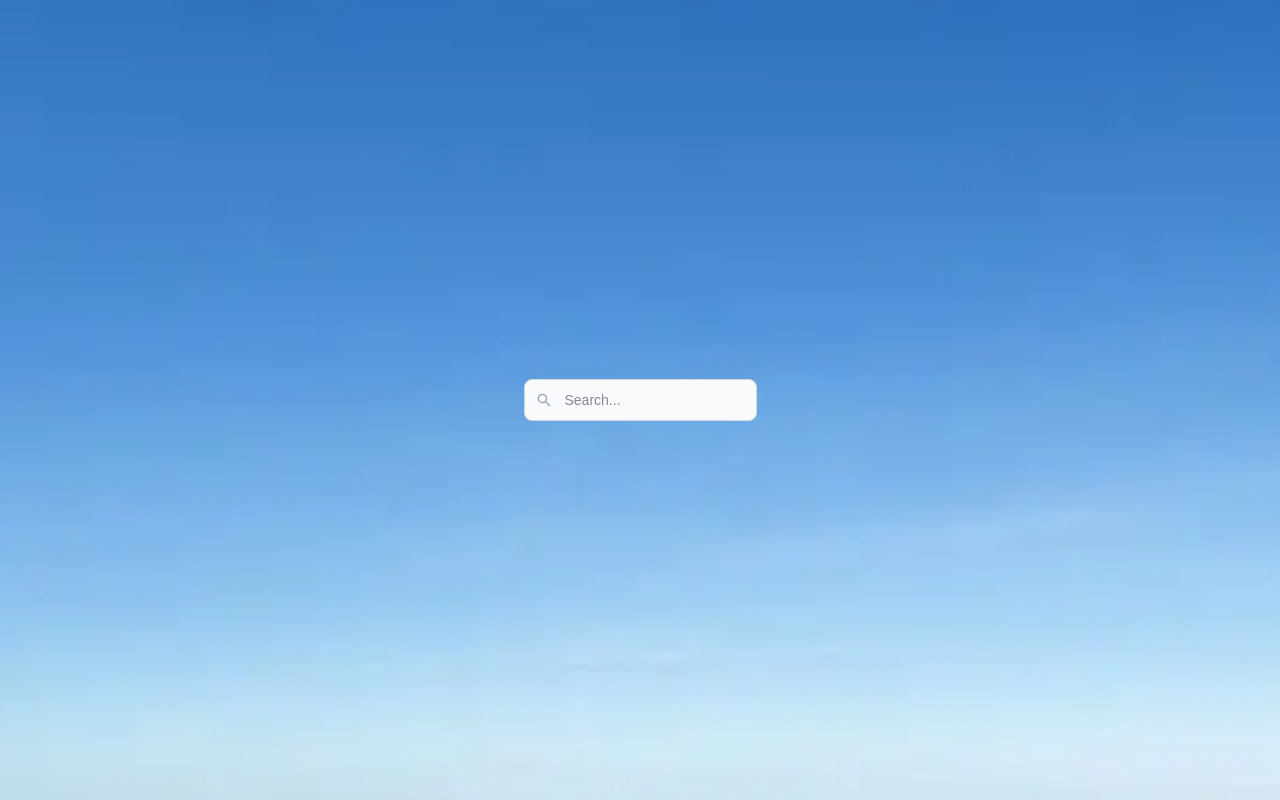
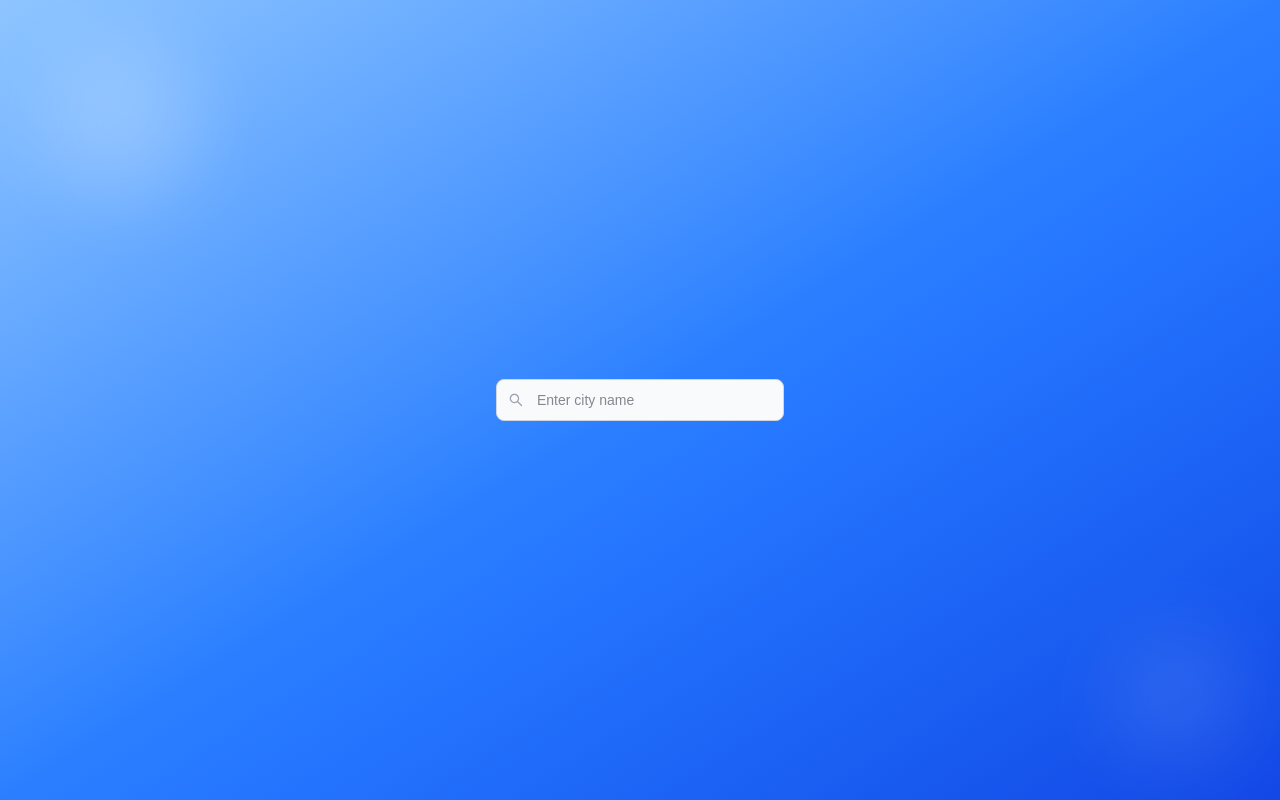
Before and after one commit to Dilhani98/weathet_reporting_app, a Next.js app: page / in a window 1280 px wide. Built offline with nearby package versions, Linux system fonts and the light colour scheme.

Commit message:
implement search function & update data on the weather card

```diff
--- /dev/null
+++ b/src/app/api/weather/route.tsx
@@ -0,0 +1,21 @@
+import { NextRequest, NextResponse } from 'next/server';
+
+const API_KEY = process.env.PUBLIC_WEATHER_API_KEY;
+
+export async function GET(req: NextRequest) {
+  const city = req.nextUrl.searchParams.get('city');
+  if (!city) {
+    return NextResponse.json({ error: 'City is required' }, { status: 400 });
+  }
+
+const res = await fetch(
+    `http://api.weatherapi.com/v1/current.json?key=${API_KEY}&q=${city}&aqi=no`
+);
+
+  if (!res.ok) {
+    return NextResponse.json({ error: 'Failed to fetch weather data' }, { status: res.status });
+  }
+
+  const data = await res.json();
+  return NextResponse.json(data);
+}
--- a/src/app/components/Forecastcard.tsx
+++ b/src/app/components/Forecastcard.tsx
@@ -0,0 +1,57 @@
+
+
+interface WeatherApiData {
+  location: {
+    name: string;
+    region: string;
+    country: string;
+    lat: number;
+    lon: number;
+    tz_id: string;
+    localtime: string;
+  };
+  current: {
+    temp_c: number;
+    temp_f: number;
+    is_day: number;
+    condition: {
+      text: string;
+      icon: string;
+      code: number;
+    };
+    humidity: number;
+    feelslike_c: number;
+    wind_kph: number;
+    wind_dir: string;
+    pressure_mb: number;
+    precip_mm: number;
+  };
+}
+
+
+
+export default function Forecastcard({ data }: { data: WeatherApiData }) {
+  return (
+    <div className="backdrop-blur-md bg-white/20 border border-white/30 text-white rounded-xl p-6 w-80 shadow-lg">
+      <h2 className="text-2xl font-bold text-center">{data.location.name}</h2>
+      <p className="text-center uppercase text-sm mt-2">{data.current.condition.text}</p>
+      <div className="flex justify-center my-4">
+        <img
+          src={`https:${data.current.condition.icon}`}
+          alt="weather"
+        />
+      </div>
+      <p className="text-4xl font-semibold text-center">{data.current.temp_c.toFixed(1)}°C</p>
+      <div className="flex justify-between text-sm mt-4 px-2">
+        <div>
+          Feels Like<br />
+          <strong>{data.current.feelslike_c.toFixed(1)}°C</strong>
+        </div>
+        <div>
+          Humidity<br />
+          <strong>{data.current.humidity}%</strong>
+        </div>
+      </div>
+    </div>
+  );
+}
--- a/src/app/components/SearchBar.tsx
+++ b/src/app/components/SearchBar.tsx
@@ -1,37 +1,29 @@
-"use client";
-import React, { useState } from 'react';
+'use client';
 import { AiOutlineSearch } from 'react-icons/ai';
+import { useState } from 'react';
 
-type SearchBarProps = {
-    // Define your props here, e.g.:
-     onSearch: (query: string) => void;
-};
+const SearchBar = ({ onSearch }: { onSearch: (city: string) => void }) => {
+  const [searchTerm, setSearchTerm] = useState('');
 
-const SearchBar: React.FC<SearchBarProps> = (props) => {
-
-    const [query, setQuery] = useState('');
-
-        const handleChange = (e: React.ChangeEvent<HTMLInputElement>) => {
-            setQuery(e.target.value);
-        };
-
-        const handleSubmit = (e: React.FormEvent) => {
+  const handleSubmit = (e: React.FormEvent<HTMLFormElement>) => {
     e.preventDefault();
-             props.onSearch(query);
+    if (!searchTerm.trim()) return;
+    onSearch(searchTerm.trim());
+    setSearchTerm('');
   };
 
   return (
-        <form onSubmit={handleSubmit} className="flex items-center">
-                <div className="relative w-full">
+    <form className="flex items-center" onSubmit={handleSubmit}>
+      <div className="relative w-72">
         <div className="absolute inset-y-0 left-0 flex items-center pl-3 pointer-events-none">
           <AiOutlineSearch className="text-gray-400" />
         </div>
         <input
           type="text"
           className="bg-gray-50 border border-gray-300 text-gray-900 text-sm rounded-lg focus:ring-blue-500 focus:border-blue-500 block w-full pl-10 p-2.5"
-                        placeholder="Search..."
-                        value={query}
-                        onChange={handleChange}
+          placeholder="Enter city name"
+          onChange={(e) => setSearchTerm(e.target.value)}
+          value={searchTerm}
         />
       </div>
     </form>
--- a/src/app/page.tsx
+++ b/src/app/page.tsx
@@ -1,25 +1,69 @@
-"use client";
+'use client';
+import { useState } from "react";
+import Forecastcard from "./components/Forecastcard";
 import SearchBar from "./components/SearchBar";
-import { useState } from "react";
+
 
 export default function Home() {
-  const [searchQuery, setSearchQuery] = useState('');
 
-  const handleSearch = (query: string) => {
-    setSearchQuery(query);
-    console.log("Search Query:", query);
-    // add search logic if needed
+
+  const [weatherData, setWeatherData] = useState(null);
+  const [error, setError] = useState<string | null>(null);
+
+  const handleSearch = async (city: string) => {
+    try {
+      const res = await fetch(`/api/weather?city=${city}`);
+      const data = await res.json();
+      if (data.error) {
+        console.error("API error:", data.error);
+        setWeatherData(null);
+        setError("city is not found. Please try again.");
+      } else {
+        setWeatherData(data);
+        setError(null);
+      }
+    } catch (error) {
+      console.error("Network error:", error);
+      setWeatherData(null);
+      setError("Network error. Please try again later.");
+    }
   };
 
+
+
   return (
-    <main className="bg-[url('/background.webp')] bg-cover bg-center bg-fixed min-h-screen flex flex-col items-center justify-center p-24">
-      <SearchBar onSearch={handleSearch} />
-      {searchQuery && (
-        <p className="mt-4 text-white text-lg bg-black bg-opacity-50 px-4 py-2 rounded">
-          Searching for: {searchQuery}
-        </p>
-      )}
 
+    <main className="flex justify-center items-center min-h-screen bg-gradient-to-br from-blue-300 via-blue-500 to-blue-700 relative">
+      {/* Decorative blurred circles */}
+      <div className="absolute w-40 h-40 bg-white/20 rounded-full top-10 left-10 blur-2xl"></div>
+      <div className="absolute w-32 h-32 bg-white/10 rounded-full bottom-10 right-10 blur-2xl"></div>
+
+      {/* Centered container for SearchBar and Forecastcard */}
+      <div className="z-10 flex flex-col items-center gap-6">
+        <SearchBar onSearch={handleSearch} />
+
+        {error && (
+          <div className="relative w-full max-w-md px-4 py-3 rounded-lg bg-red-100 border border-red-400 text-red-700 flex items-start gap-3 shadow-md animate-fade-in">
+            <span className="text-xl">⚠️</span>
+            <p className="flex-1">{error}</p>
+            <button
+              onClick={() => setError("")}
+              className="text-red-600 font-bold hover:text-red-800 transition-colors"
+              aria-label="Close"
+            >
+              ×
+            </button>
+          </div>
+        )}
+
+
+        {weatherData && <Forecastcard data={weatherData} />}
+      </div>
     </main>
+
+
+
+
+
   );
 }
```
Also changed, not shown: src/app/components/WeatherInfo.tsx (deleted). Lines whose indentation alone changed are shown as unchanged.
